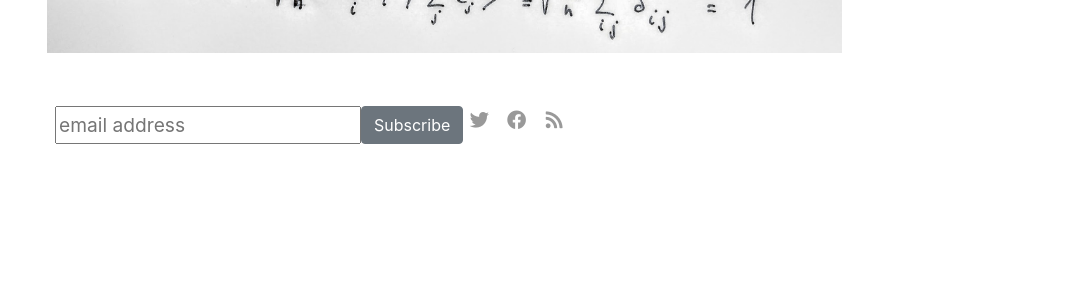
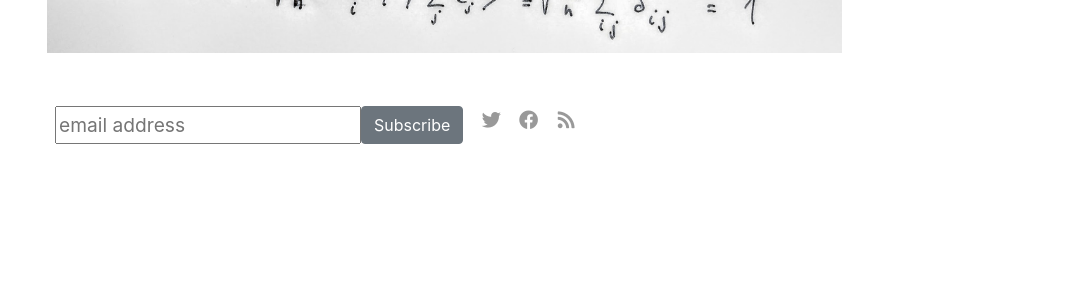
Before and after one commit to vackosar/vackosar.github.io, a Jekyll site: the page built from notes/2019-09-17-Average-Is-Projection-To-All-Direction-Vector.md, in a window 1280 px wide. Shown: the part 836-1129 px from the top of the page, without its empty margins (96-1167 px from the left). Built offline with Jekyll 4.4.1, drawn with Linux system fonts in a browser that asks for light colours; nearby versions of some CDN libraries; library files that are not in the unit come from our copies; comment, search, counter and statistics services are not loaded.

```diff
--- a/_layouts/post.html
+++ b/_layouts/post.html
@@ -31,7 +31,7 @@
                 <div class="clear"><input type="submit" value="Subscribe" name="subscribe" id="mc-embedded-subscribe" class="btn btn-secondary"></div>
 
                 <span>
-                    <a href="https://twitter.com/intent/follow?screen_name=vackosar" rel="nofollow" target="_blank" title="Follow on Twitter" class="m-1"><i class="fab fa-twitter"></i></a>
+                    <a href="https://twitter.com/intent/follow?screen_name=vackosar" rel="nofollow" target="_blank" title="Follow on Twitter" class="m-1 ml-3"><i class="fab fa-twitter"></i></a>
                     <a href="https://www.facebook.com/vackosar" rel="nofollow" target="_blank" title="Follow on Facebook" class="m-1"><i class="fab fa-facebook"></i></a>
                     <a href="https://vackosar.github.io/feed.xml" rel="nofollow" target="_blank" title="Follow on RSS" class="m-1"><i class="fas fa-rss"></i></a>
                 </span>
```
